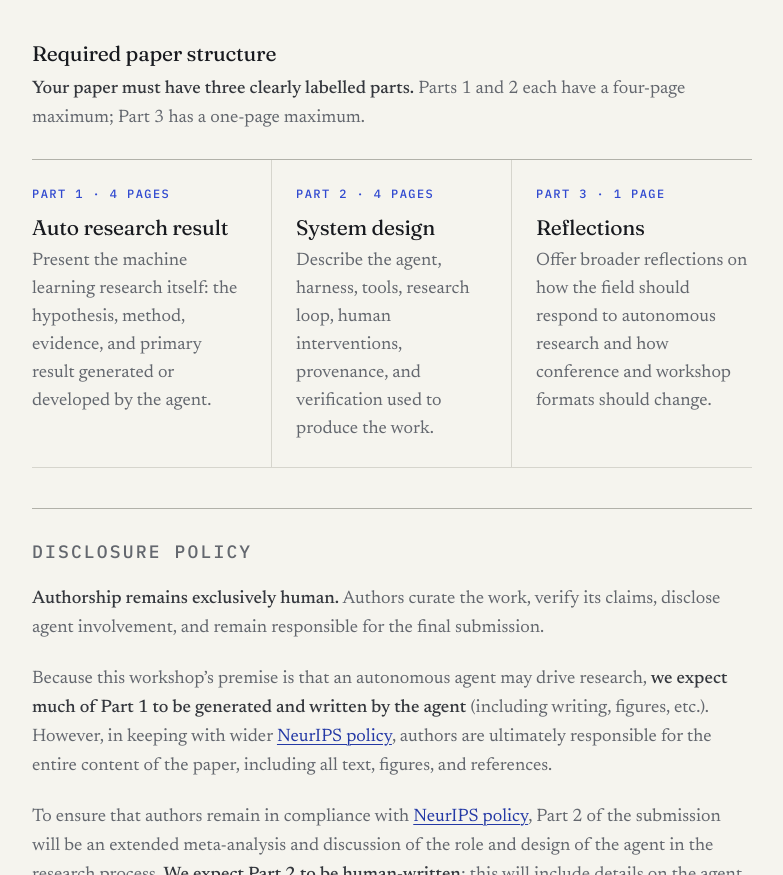
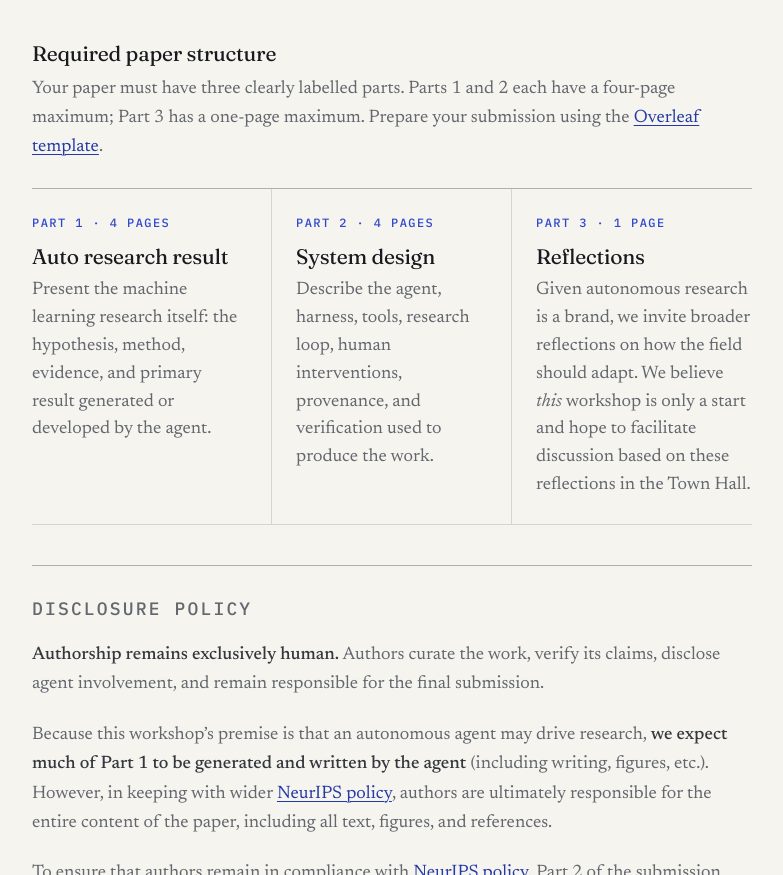
Before and after one commit to automl-workshop/automlr, a website: page public/index.html in a window 1280 px wide. Shown: the part 2398-3273 px from the top of the page, without its empty margins (351-1134 px from the left). Drawn offline with nearby package versions, Linux system fonts and the light colour scheme.

Commit message:
Refine paper structure guidance

```diff
--- a/public/index.html
+++ b/public/index.html
@@ -100,7 +100,7 @@
 
             <div class="paper-intro">
               <h3>Required paper structure</h3>
-              <p><strong>Your paper must have three clearly labelled parts.</strong> Parts 1 and 2 each have a four-page maximum; Part 3 has a one-page maximum.</p>
+              <p>Your paper must have three clearly labelled parts. Parts 1 and 2 each have a four-page maximum; Part 3 has a one-page maximum. Prepare your submission using the <a href="https://www.overleaf.com/8637162613fqyzvhwjvhhz#95f5a7" target="_blank" rel="noopener">Overleaf template</a>.</p>
             </div>
             <ol class="paper-parts">
               <li>
@@ -116,7 +116,7 @@
               <li>
                 <span>Part 3 · 1 page</span>
                 <h3>Reflections</h3>
-                <p>Offer broader reflections on how the field should respond to autonomous research and how conference and workshop formats should change.</p>
+                <p>Given autonomous research is a brand, we invite broader reflections on how the field should adapt. We believe <i>this</i> workshop is only a start and hope to facilitate discussion based on these reflections in the Town Hall.</p>
               </li>
             </ol>
 
--- a/public/styles.css
+++ b/public/styles.css
@@ -565,7 +565,13 @@ blockquote p:last-child { margin-bottom: 0; }
 .paper-intro { margin-top: 44px; }
 .paper-intro h3 { margin-bottom: 10px; }
 .paper-intro p { color: var(--muted); margin: 0; line-height: 1.6; }
-.paper-intro strong { color: var(--ink-soft); font-weight: 550; }
+.paper-intro a {
+  color: var(--accent-deep);
+  text-decoration: underline;
+  text-decoration-thickness: 1px;
+  text-underline-offset: 0.16em;
+}
+.paper-intro a:hover { color: var(--accent); }
 
 .paper-parts {
   margin: 26px 0 40px;
```
